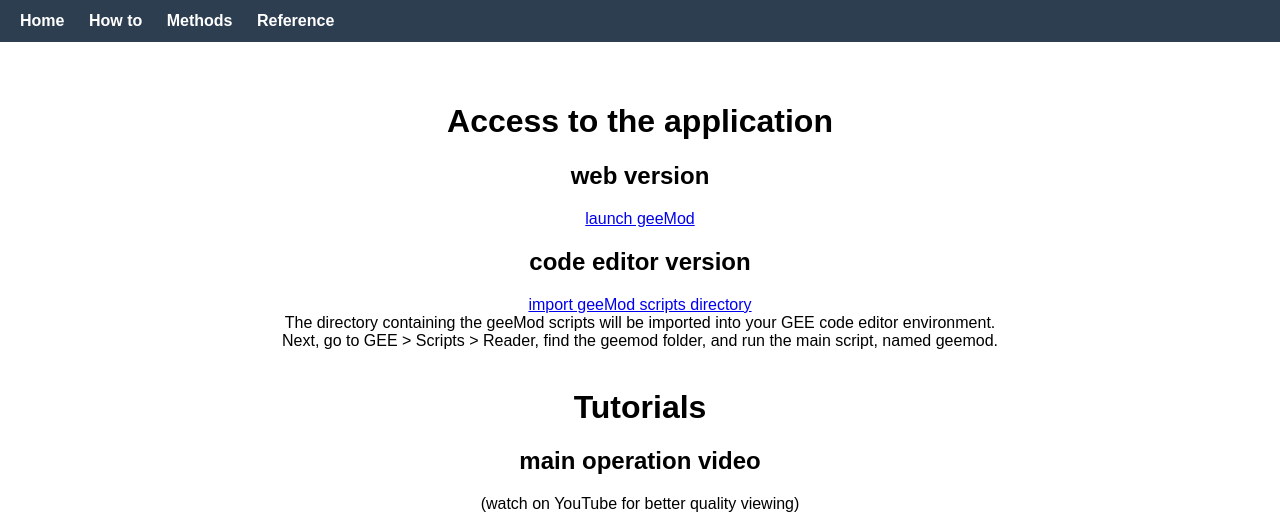
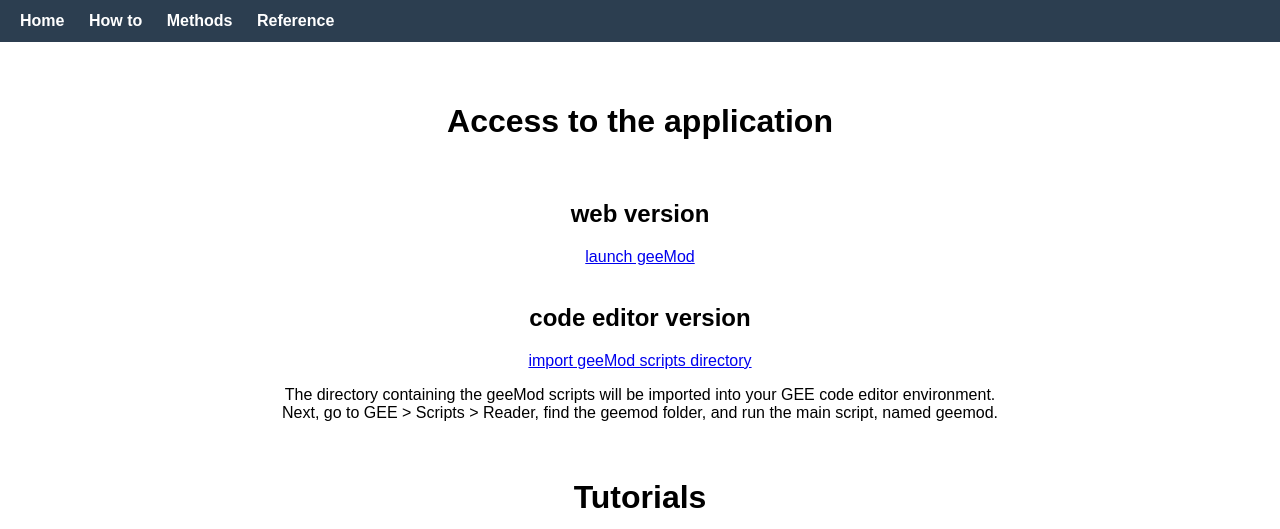
Before and after one commit to JoaoAlirio/geemod, a Jekyll site: the page built from how-to.md, in a window 1280 px wide. Shown: the top 529 px of the page. Built offline with Jekyll 4.4.1, drawn with Linux system fonts in a browser that asks for light colours; some of the changed text lies outside the part shown; grey boxes are pictures that could not be loaded.

```diff
--- a/how-to.md
+++ b/how-to.md
@@ -4,17 +4,25 @@ title: How to
 ---
 
 # Access to the application
+<br>
+
 ## web version
 <a href="https://geemod.projects.earthengine.app/view/geemod">launch geeMod</a>
+<br>
 
 ## code editor version
 <a href="https://geemod.projects.earthengine.app/view/geemod">import geeMod scripts directory</a>
+
 The directory containing the geeMod scripts will be imported into your GEE code editor environment.
 Next, go to GEE > Scripts > Reader, find the geemod folder, and run the main script, named geemod.
 <br>
+<br>
+
 # Tutorials
 ## main operation video
 (watch on YouTube for better quality viewing)
 <iframe width="560" height="315" src="https://www.youtube.com/embed/Kn8kCj7z4DY?si=wtP3c-_Fm4PjoHlz" title="YouTube video player" frameborder="0" allow="accelerometer; autoplay; clipboard-write; encrypted-media; gyroscope; picture-in-picture; web-share" referrerpolicy="strict-origin-when-cross-origin" allowfullscreen></iframe>
-## assets - import and export - video
+<br>
+
+## assets video - import and export
 coming soon ...
```
